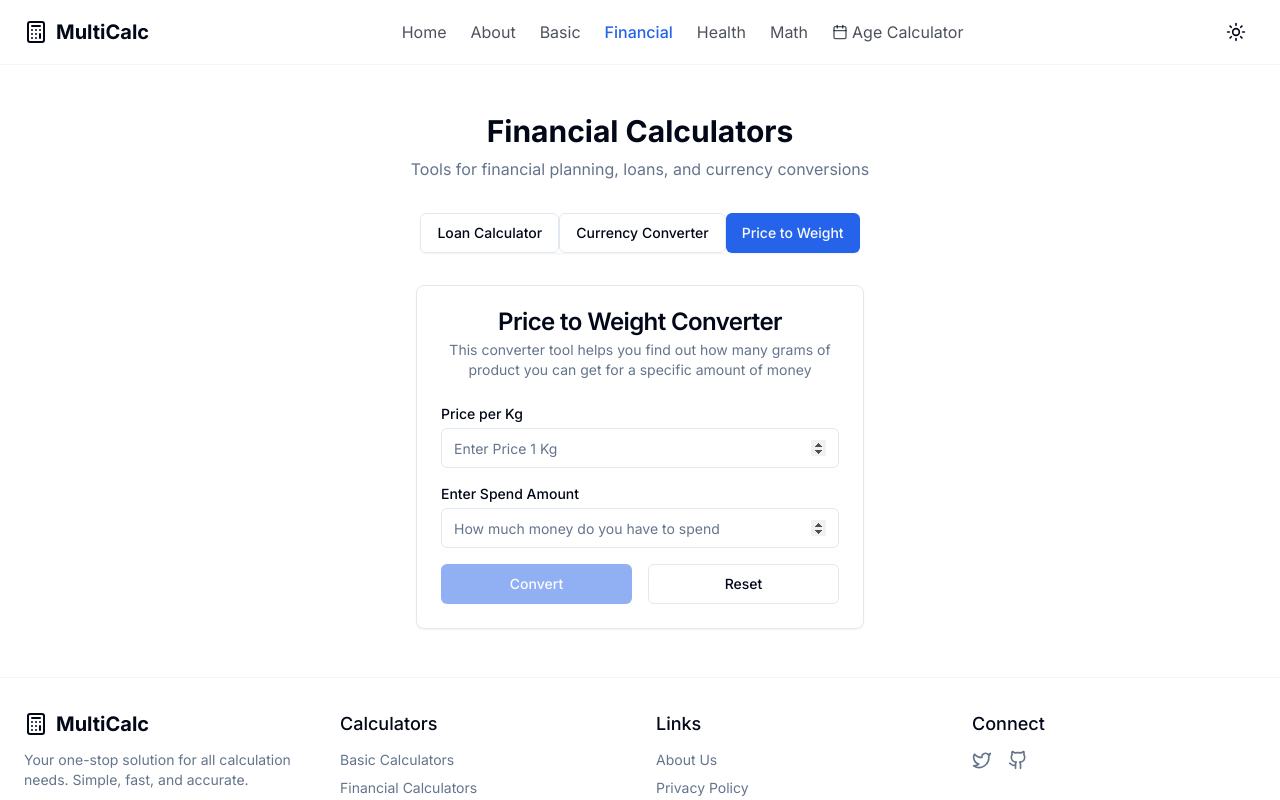
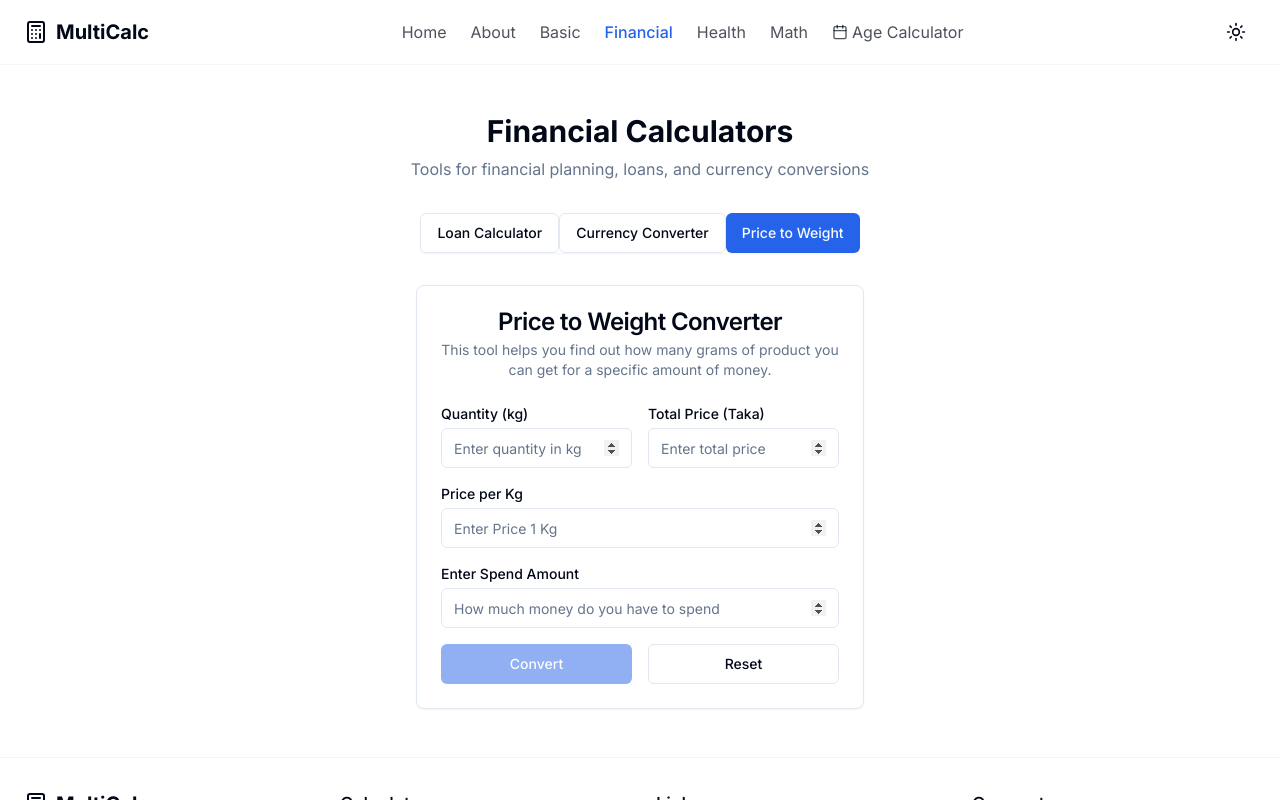
Before and after one commit to codewithdhruba01/MultiCalc, a React (Vite) app: page /financial-calculators in a window 1280 px wide. Both pictures are taken after a click on the button "Price to Weight". Shown: the top 800 px of the page. Built offline with nearby package versions, Linux system fonts and the light colour scheme.

Commit message:
Enhanced: Price-to-Weight Converter with Quantity & Total Price inputs to auto-calculate Price per Kg

```diff
--- a/src/components/calculators/PriceToWeightConverter.tsx
+++ b/src/components/calculators/PriceToWeightConverter.tsx
@@ -10,9 +10,24 @@ export default function PriceToWeightConverter() {
   const [amountYouHave, setAmountYouHave] = useState<string>('')
   const [weightInGrams, setWeightInGrams] = useState<number | null>(null)
 
+  // New fields
+  const [quantityKg, setQuantityKg] = useState<string>('')
+  const [totalPrice, setTotalPrice] = useState<string>('')
+
   useEffect(() => {
     AOS.init({ duration: 800, once: true })
   }, [])
+
+  // Auto-calculate price per kg
+  useEffect(() => {
+    const qty = parseFloat(quantityKg)
+    const price = parseFloat(totalPrice)
+
+    if (!isNaN(qty) && !isNaN(price) && qty > 0) {
+      const calculatedPricePerKg = price / qty
+      setPricePerKg(calculatedPricePerKg.toFixed(2))
+    }
+  }, [quantityKg, totalPrice])
 
   const handleConvert = () => {
     const price = parseFloat(pricePerKg)
@@ -27,6 +42,8 @@ export default function PriceToWeightConverter() {
   const handleReset = () => {
     setPricePerKg('')
     setAmountYouHave('')
+    setQuantityKg('')
+    setTotalPrice('')
     setWeightInGrams(null)
   }
 
@@ -35,12 +52,40 @@ export default function PriceToWeightConverter() {
       <CardHeader>
         <CardTitle className="text-center">Price to Weight Converter</CardTitle>
         <CardDescription className="text-center">
-          This converter tool helps you find out how many grams of product you can get for a specific amount of money
+          This tool helps you find out how many grams of product you can get for a specific amount of money.
         </CardDescription>
       </CardHeader>
 
       <CardContent>
         <div className="space-y-4">
+
+          <div className="grid grid-cols-2 gap-4">
+            <div>
+              <label htmlFor="quantityKg" className="block text-sm font-medium mb-1">
+                Quantity (kg)
+              </label>
+              <Input
+                id="quantityKg"
+                type="number"
+                placeholder="Enter quantity in kg"
+                value={quantityKg}
+                onChange={(e) => setQuantityKg(e.target.value)}
+              />
+            </div>
+            <div>
+              <label htmlFor="totalPrice" className="block text-sm font-medium mb-1">
+                Total Price (Taka)
+              </label>
+              <Input
+                id="totalPrice"
+                type="number"
+                placeholder="Enter total price"
+                value={totalPrice}
+                onChange={(e) => setTotalPrice(e.target.value)}
+              />
+            </div>
+          </div>
+
           <div>
             <label htmlFor="pricePerKg" className="block text-sm font-medium mb-1">
               Price per Kg
@@ -83,7 +128,6 @@ export default function PriceToWeightConverter() {
                 {weightInGrams} grams
               </p>
               <p className="text-sm mt-2 text-muted-foreground">
-                Formula: (Amount ÷ 1kg Amount) × 1000
               </p>
             </div>
           )}
```
